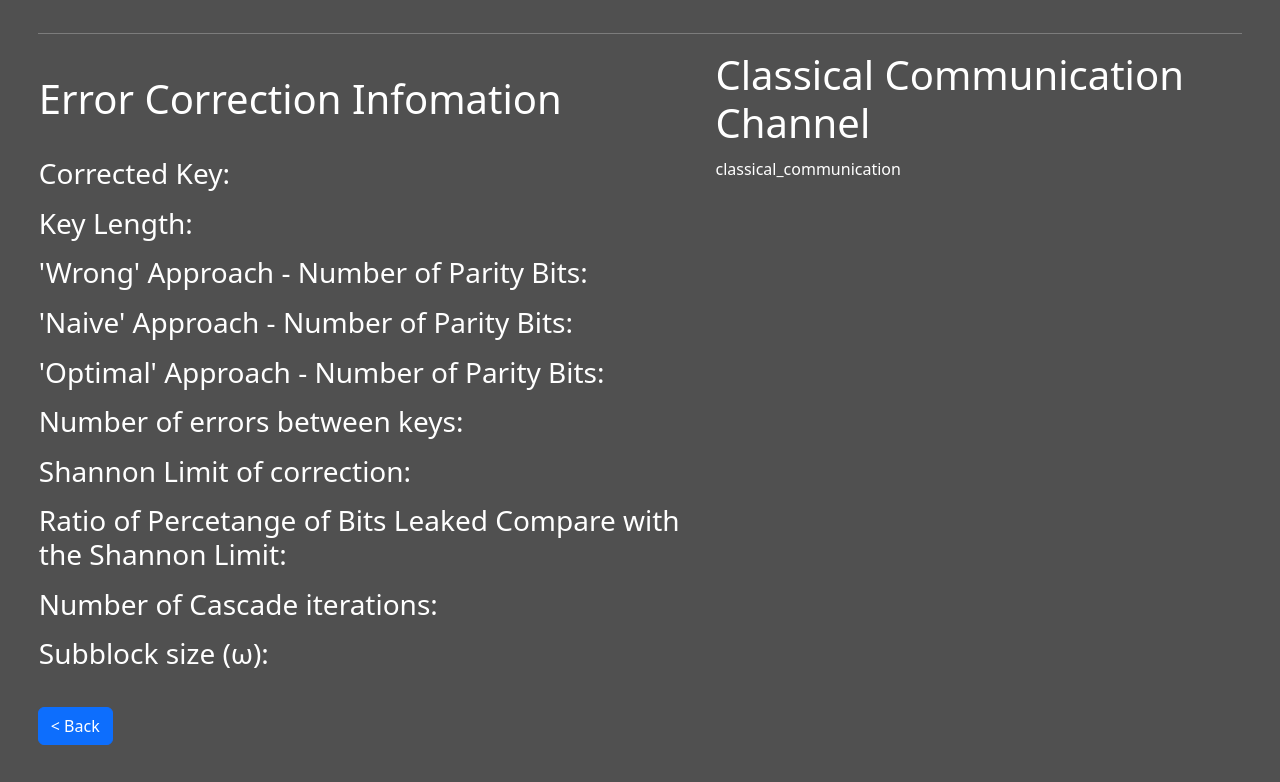
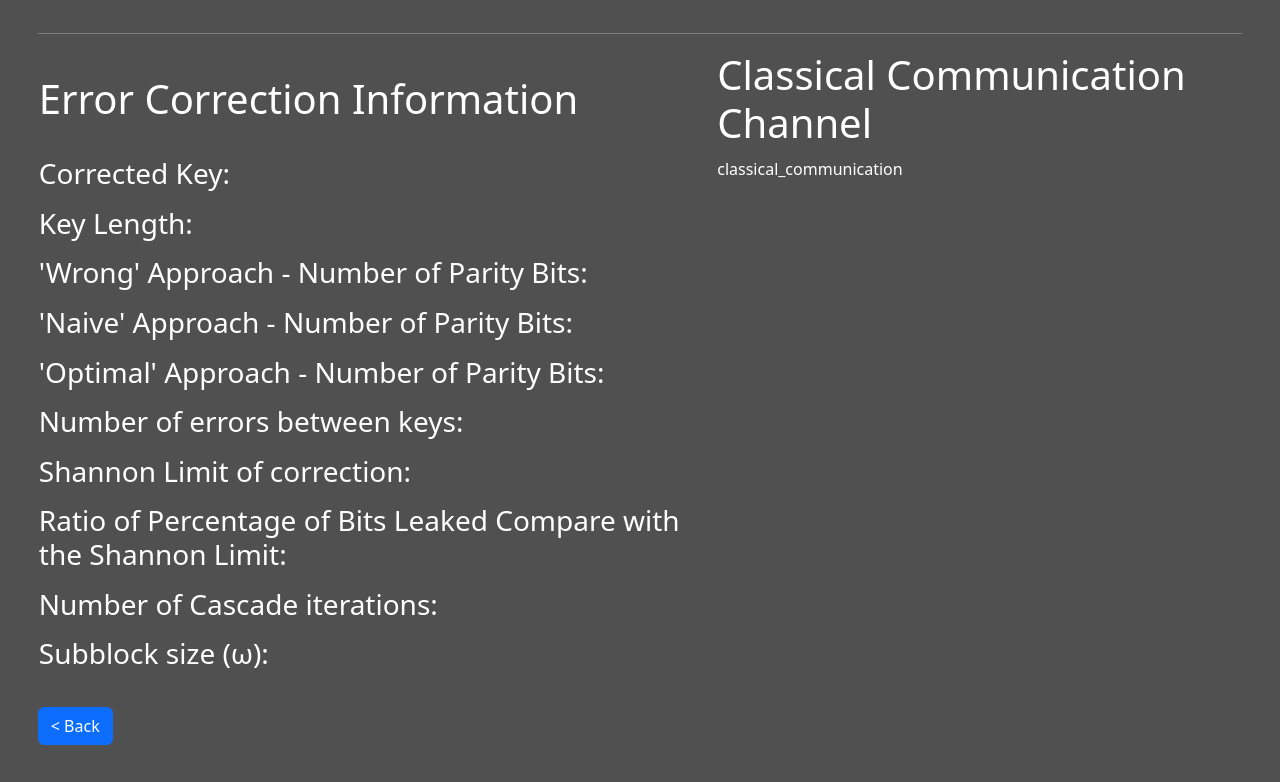
Before and after one commit to JamboPE/python_webserver, a Flask app: template templates/form return.html in a window 1280 px wide. Shown: the part 296-1078 px from the top of the page. Run offline with Flask 3, Linux system fonts and the light colour scheme; the template is opened without the code that fills it, so the values that code supplies are empty.

Commit message:
Spelling mistake

```diff
--- a/templates/form return.html
+++ b/templates/form return.html
@@ -40,7 +40,7 @@
         <div><hr>
             <table>
                 <tr>
-                    <th><h1>Error Correction Infomation</h1></th>
+                    <th><h1>Error Correction Information</h1></th>
                     <th><h1>Classical Communication Channel</h1></th>
                 </tr>
                 <tr>
@@ -59,7 +59,7 @@
                             <p>{{no_errors}}</p>
                         <h3>Shannon Limit of correction:</h3>
                             <p>{{shannon_limit}}</p>
-                        <h3>Ratio of Percetange of Bits Leaked Compare with the Shannon Limit:</h3>
+                        <h3>Ratio of Percentage of Bits Leaked Compare with the Shannon Limit:</h3>
                             <p>{{ratio_shannon}}</p>
                         <h3>Number of Cascade iterations:</h3>
                             <p>{{no_itterations}}</p>
```
